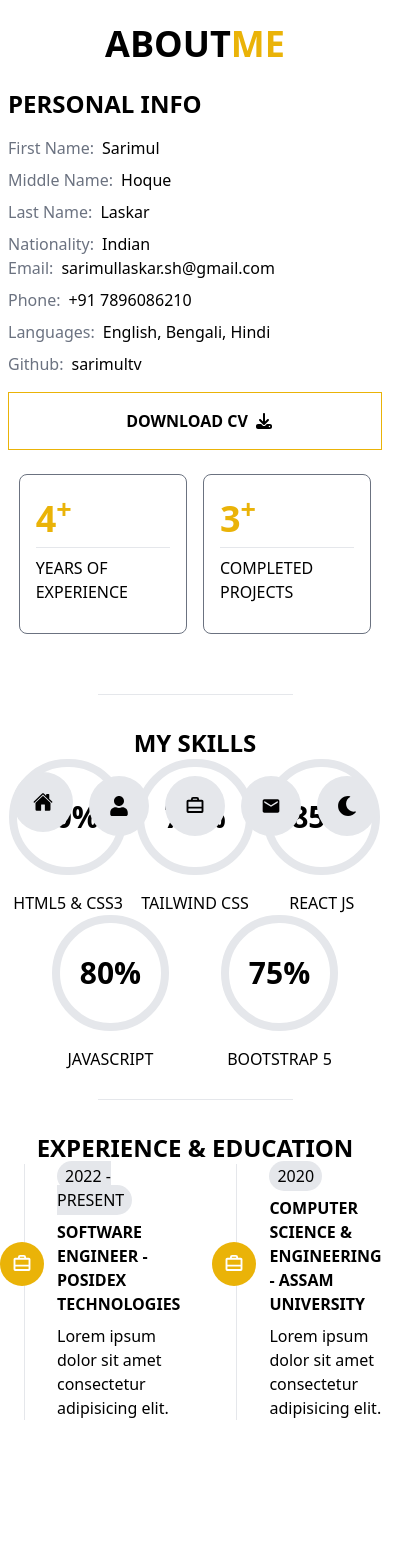
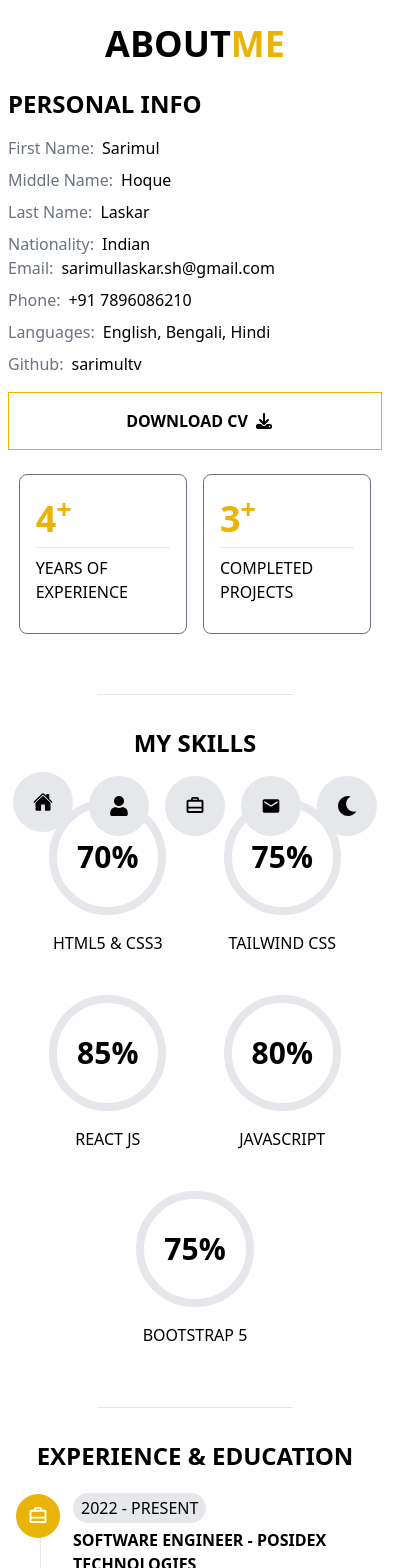
Before and after one commit to sarimultv/sarimulportfolio, a React (Vite) app: page /about in a window 390 px wide. Shown: the top 1568 px of the page, 414 px wide, since content can reach past the window. Before the commit the page ends 1512 px from the top, so only its background shows below. Built offline with nearby package versions, Linux system fonts and the light colour scheme.

Commit message:
Code refactor

```diff
--- a/src/components/Educations.jsx
+++ b/src/components/Educations.jsx
@@ -6,6 +6,7 @@ import {
   USER_COMPANY_JOINING_DATE,
   USER_COURSE,
   USER_COURSE_COMPLETION_DATE,
+  USER_COURSE_JOINING_DATE,
   USER_ROLE,
 } from "../utils/constants";
 import { useSelector } from "react-redux";
@@ -14,13 +15,13 @@ const Educations = () => {
   const mode = useSelector((store) => store.appTheme.mode);
 
   return (
-    <div className="py-2">
+    <div className="py-2 px-4">
       <h1 className="uppercase font-bold text-2xl flex justify-center md:mt-5 pt-6">
         Experience & Education
       </h1>
-      <div className="flex items-center">
+      <div className="md:flex md:items-center py-6">
         <div className="md:w-[100%] md:my-10 flex items-center justify-center md:ml-5">
-          <ul className="relative -mt-14">
+          <ul className="relative md:-mt-14 -mt-24">
             <li className="my-2 p-3 rounded-full bg-yellow-500 text-white">
               <PiSuitcaseSimpleBold size={20} />
             </li>
@@ -40,8 +41,8 @@ const Educations = () => {
           </div>
         </div>
 
-        <div className="md:w-[100%] md:my-10 flex items-center justify-center md:ml-5">
-          <ul className="relative -mt-14">
+        <div className="md:w-[100%] md:my-10 flex items-center justify-center md:ml-5 mt-6">
+          <ul className="relative md:-mt-14 -mt-[8rem]">
             <li className="my-2 p-3 rounded-full bg-yellow-500 text-white">
               <PiSuitcaseSimpleBold size={20} />
             </li>
@@ -52,7 +53,7 @@ const Educations = () => {
                 mode === "white" ? "bg-gray-200" : "bg-gray-900"
               }`}
             >
-              {USER_COURSE_COMPLETION_DATE}
+              {USER_COURSE_JOINING_DATE} - {USER_COURSE_COMPLETION_DATE}
             </span>
             <h2 className="my-2 font-semibold uppercase">
               {USER_COURSE} - {USER_COLLEGE}
--- a/src/components/Skill.jsx
+++ b/src/components/Skill.jsx
@@ -3,7 +3,7 @@ import React from "react";
 const Skill = ({ skills }) => {
   const { skillName, skillProficiency } = skills;
   return (
-    <div>
+    <div className="my-3 p-2">
       <li className="px-5 py-8 rounded-full border-8 ">
         <span className="font-bold text-3xl">{skillProficiency}%</span>
       </li>
--- a/src/components/Skills.jsx
+++ b/src/components/Skills.jsx
@@ -3,11 +3,11 @@ import Skill from "./Skill";
 
 const Skills = () => {
   return (
-    <div className="py-2">
+    <div className="pt-2">
       <h1 className="uppercase font-bold text-2xl flex justify-center md:mt-5 pt-6">
         My Skills
       </h1>
-      <div className="md:w-[100%] md:my-10">
+      <div className="md:w-[100%] my-5">
         <ul className="flex items-center justify-evenly flex-wrap">
           {skills.map((item) => (
             <Skill skills={item} />
--- a/src/utils/constants.js
+++ b/src/utils/constants.js
@@ -9,4 +9,5 @@ export const USER_COMPANY_JOINING_DATE = "2022";
 export const USER_COLLEGE = "Assam University";
 export const USER_COURSE = "Computer Science & Engineering";
 export const USER_COLLEGE_LOCATION = "Silchar";
+export const USER_COURSE_JOINING_DATE = "2016";
 export const USER_COURSE_COMPLETION_DATE = "2020";
```
